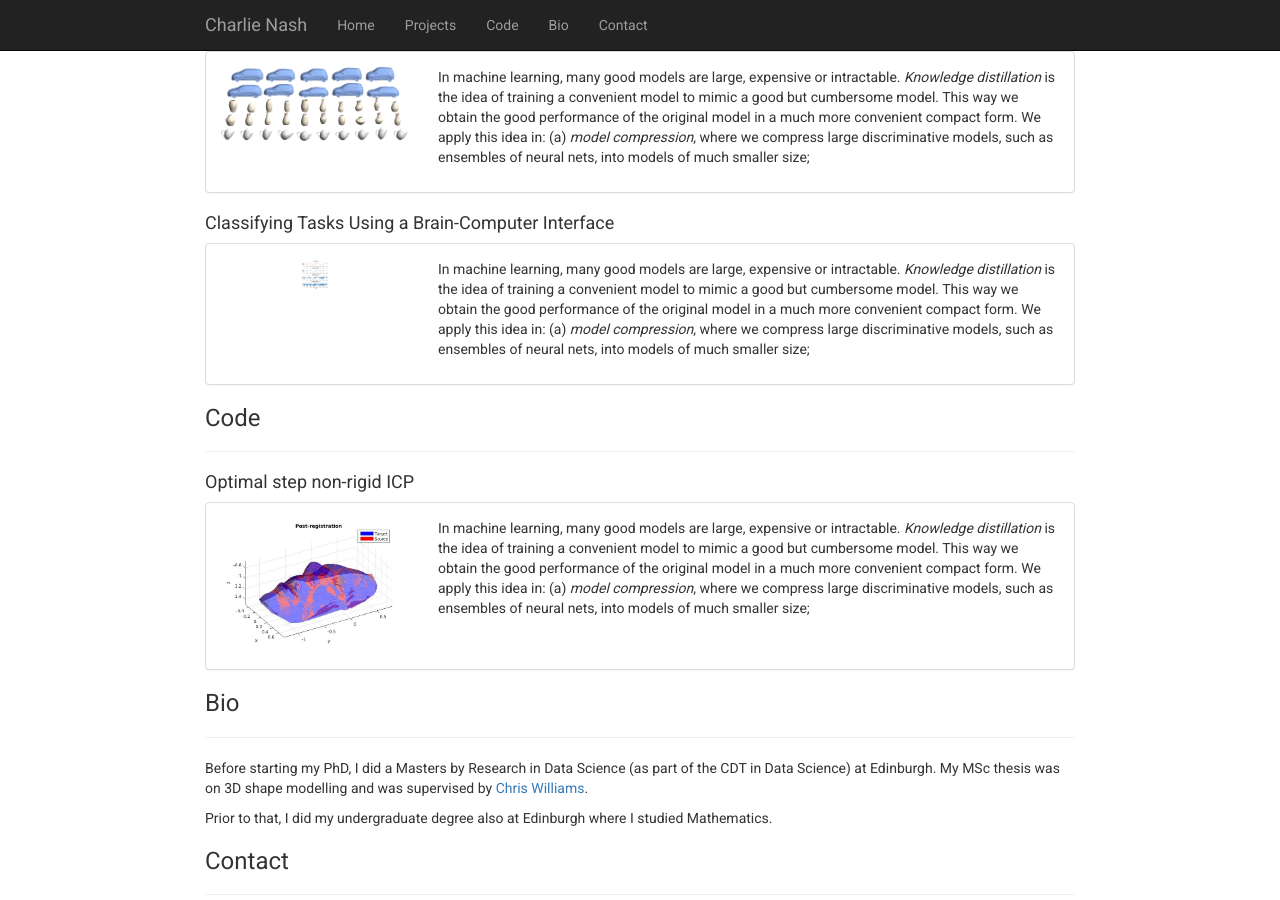
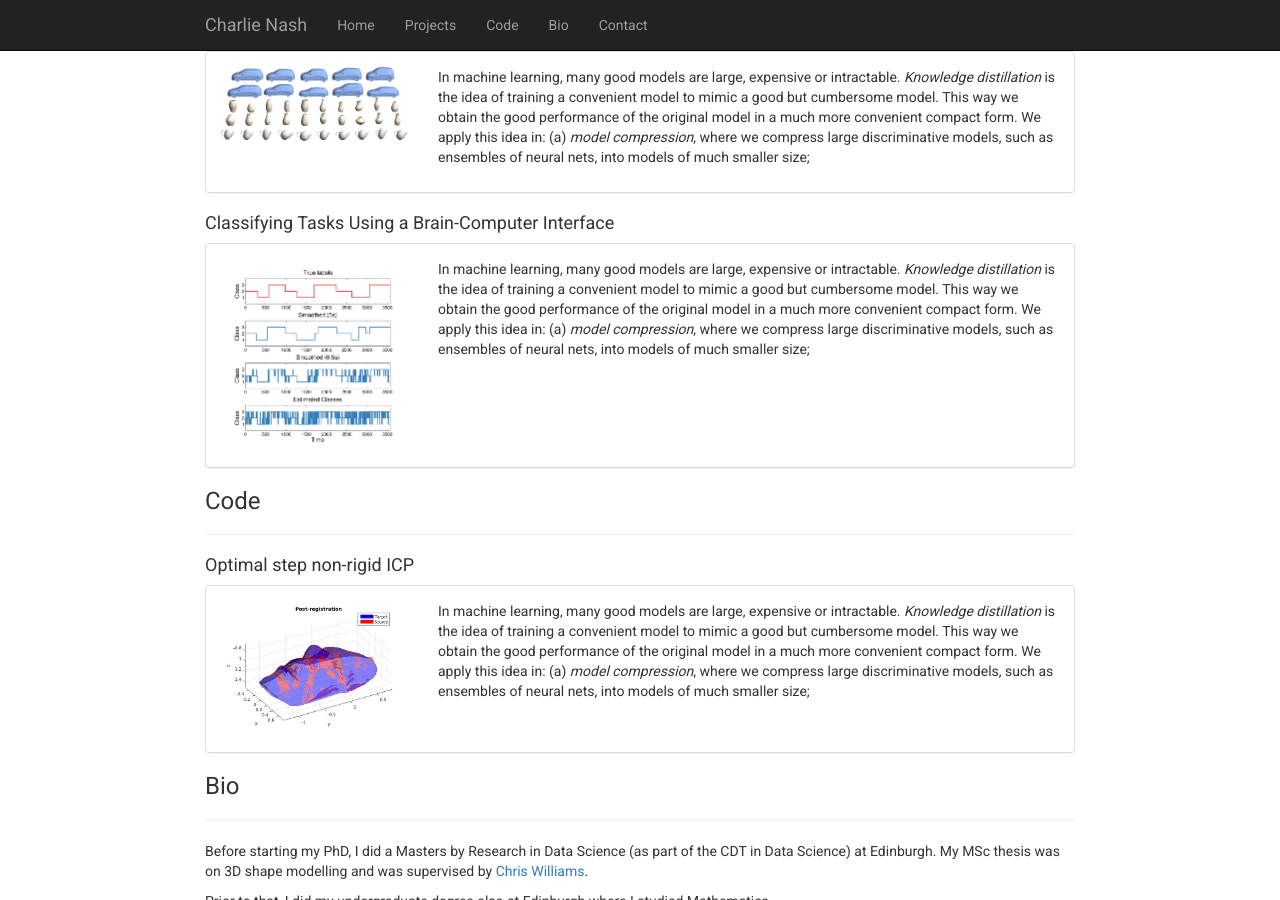
Before and after one commit to charlienash/charlienash.github.io, a Jekyll site: the page index.html, which Jekyll copies as it is, in a window 1280 px wide and 900 px high, scrolled down 355 px. Built offline with Jekyll 4.4.1, drawn with Linux system fonts in a browser that asks for light colours; nearby versions of some CDN libraries; library files that are not in the unit come from our copies.

Commit message:
Update index.html

```diff
--- a/index.html
+++ b/index.html
@@ -123,7 +123,7 @@
 			<div class="panel panel-default">
 	  			<div class="panel-body row">
 					<div class="col-xs-3">
-						<embed src="assets/img/bciPlot-1.png" class="img-responsive img-rounded" alt="Distilling Model Knowledge" width="30" height="50"/>
+						<embed src="assets/img/bciPlot-1.png" class="img-responsive img-rounded" alt="Distilling Model Knowledge"/>
 					</div>
 					<div class="col-xs-9">
 						<p>In machine learning, many good models are large, expensive or intractable. <em>Knowledge distillation</em> is the idea of training a convenient model to mimic a good but cumbersome model. This way we obtain the good performance of the original model in a much more convenient compact form. We apply this idea in: (a) <em>model compression</em>, where we compress large discriminative models, such as ensembles of neural nets, into models of much smaller size;
```
